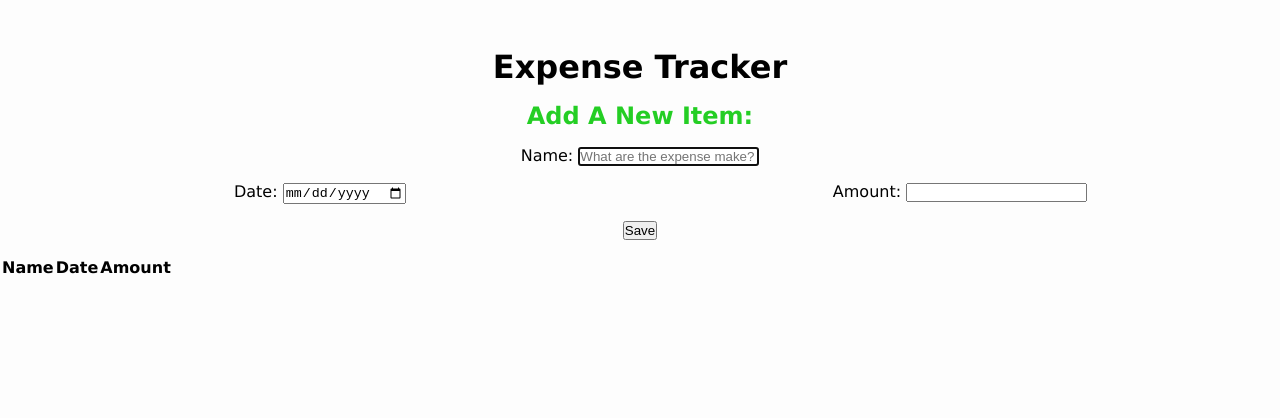
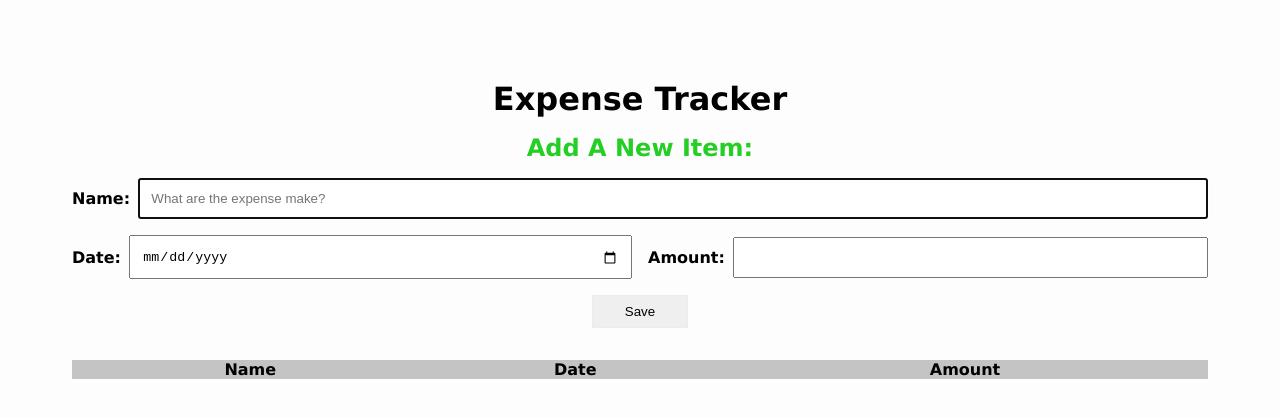
Before and after one commit to Tim5583/simple-expense-tracker, a plain HTML site: page index.html in a window 1280 px wide. Drawn offline with Linux system fonts and the light colour scheme.

Commit message:
add style

```diff
--- a/index.html
+++ b/index.html
@@ -21,26 +21,28 @@
             <h2 class="form-header">Add A New Item:</h2>
 
             <div class="inputs">
-                <label for="name">Name:</label>
-                <input type="text" name="name" id="name" placeholder="What are the expense make?" autocomplete="off"
-                    autofocus>
+                <div class="input-feild-name input-feilds">
+                    <label for="name">Name:</label>
+                    <input type="text" name="name" id="name" placeholder="What are the expense make?" autocomplete="off"
+                        autofocus>
+                </div>
                 <div class="date-amount">
-                    <div>
+                    <div class="input-feild-date input-feilds">
                         <label for="date">Date:</label>
                         <input type="date" name="date" id="date">
                     </div>
-                    <div>
+                    <div class="input-feild-amount input-feilds">
                         <label for="amount">Amount:</label>
                         <input type="number" name="amount" id="amount" step="0.01">
                     </div>
                 </div>
-                <input type="button" value="Save" id="save">
+                <input type="button" value="Save" id="save" class="btn">
             </div>
         </div>
 
         <!-- table with data  -->
         <div>
-            <table>
+            <table class="table">
                 <thead>
                     <th>Name</th>
                     <th>Date</th>
--- a/scss/main.scss
+++ b/scss/main.scss
@@ -10,7 +10,7 @@ body {
     font-family: 'Lucida Sans', 'Lucida Sans Regular', 'Lucida Grande', 'Lucida Sans Unicode', Geneva, Verdana, sans-serif;
 }
 
-.contaner  {
+.container  {
     padding: 2rem;
     width: 100%;
     max-width: 1200px;
@@ -30,10 +30,81 @@ body {
         margin: 1rem auto;
         width: 100%;
     }
+
+    input:not([type = button]) {
+        width: 100%;
+        padding: .7rem;
+    }
 }
 
 .date-amount {
     margin: 1rem auto;
     display: grid;
     grid-template-columns: repeat(2, 1fr);
+
+    .input-feild-date {
+        margin-right: .5rem;
+    }
+
+    .input-feild-amount {
+        margin-left: .5rem;
+    }
 }
+
+.input-feilds {
+    display: flex;
+    justify-content: center;
+    align-items: center;
+
+    label {
+        margin-right: .5rem;
+        font-weight: 600;
+    }
+}
+
+.table {
+    width: 100%;
+    text-align: center;
+    // table-layout: fixed;
+    border-collapse: separate;
+    border-spacing: 0 1rem;
+
+    thead {
+        background-color: rgb(196, 196, 196);
+    }
+}
+
+table tr td:nth-child(1) {
+    width: 60%;
+}
+
+table tr td:nth-child(2) {
+    width: 20%;
+}
+
+table tr td:nth-child(3) {
+    width: 13%;
+}
+table tr td:nth-child(4) {
+    width: 7%;
+}
+
+.btn {
+    padding: .5rem 2rem;
+    border: 1px solid rgba(230, 230, 230, 0.392);
+}
+
+.btn:hover {
+    cursor: pointer;
+    background-color: rgb(36, 206, 36);
+}
+
+button {
+    padding: .2rem;
+    border: none;
+}
+
+button:hover {
+    background-color: red;
+    cursor: pointer;
+}
```
Also changed, not shown: css/main.css, 1 other file.
